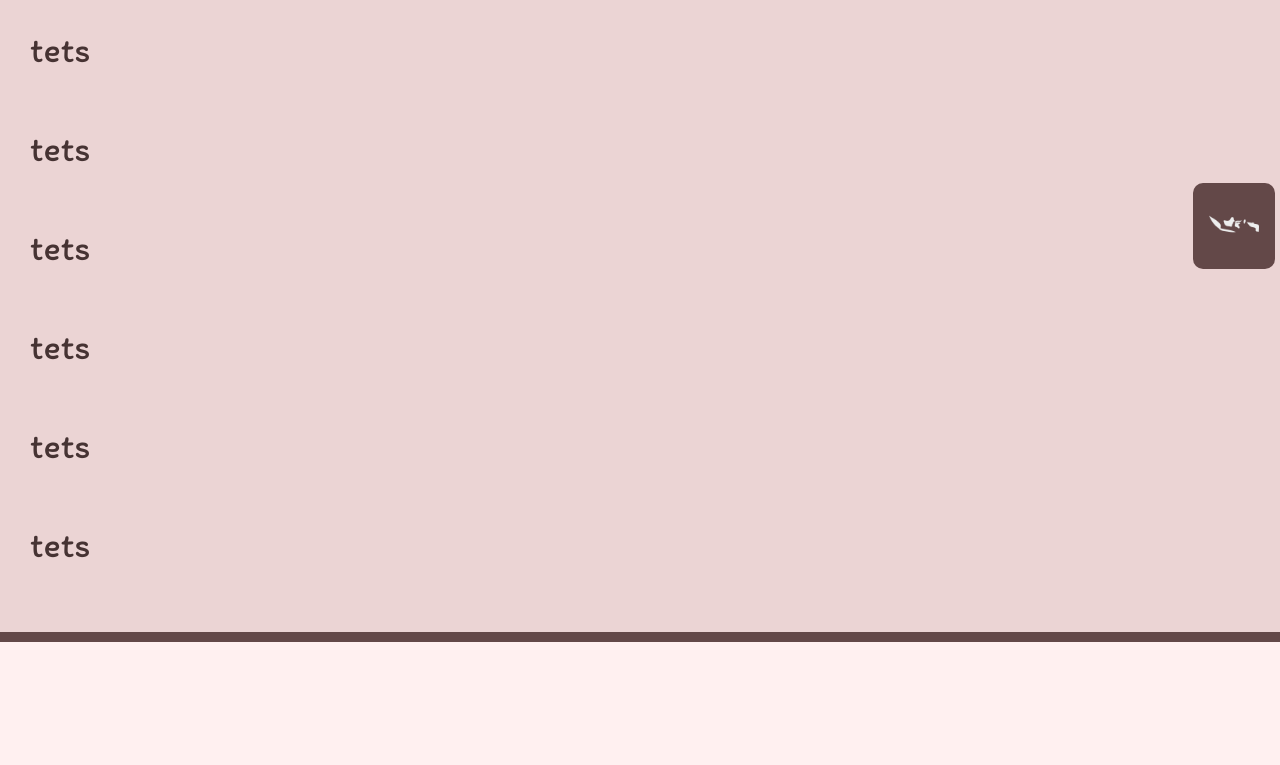
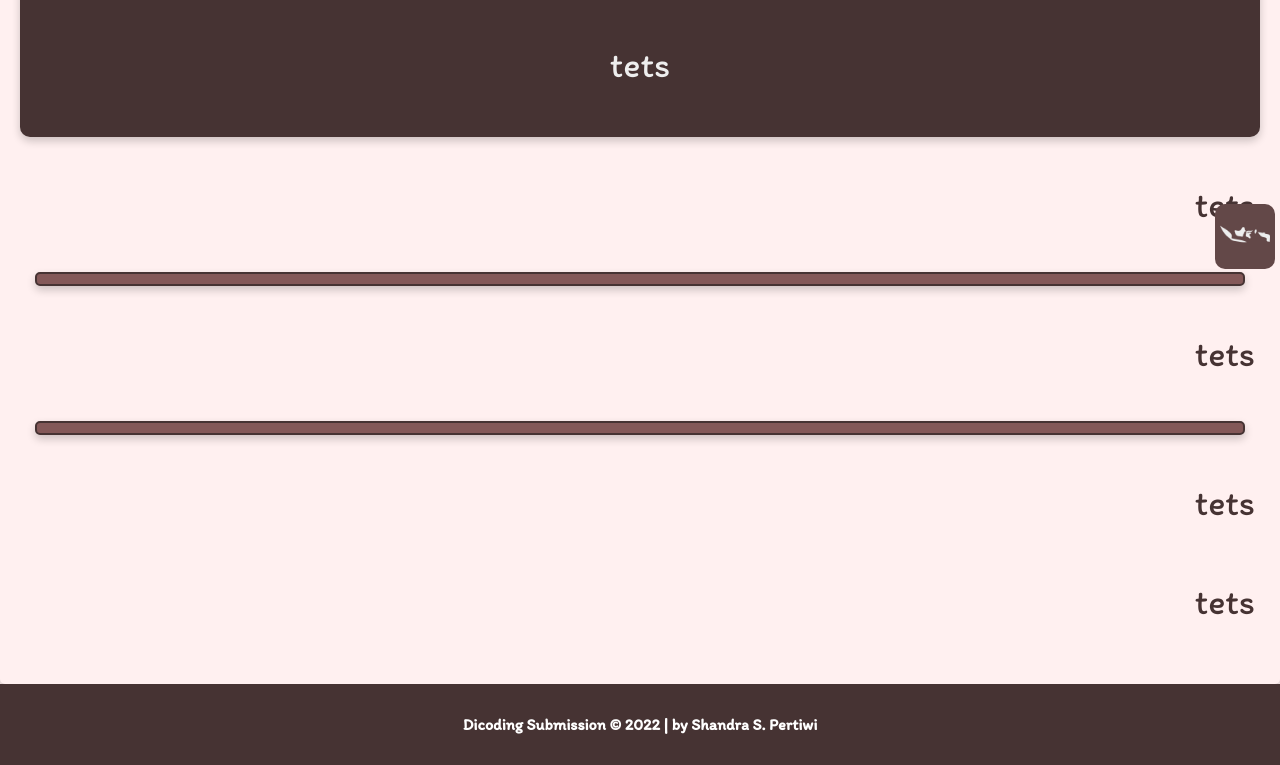
Before and after one commit to shandraspertiwi/test, a plain HTML site: page index.html in a window 1280 px wide. Shown: the part 526-1291 px from the top of the page. Before the commit the page ends 1168 px from the top, so only its background shows below. Drawn offline with Linux system fonts and the light colour scheme.

Commit message:
add footer

```diff
--- a/assets/style.css
+++ b/assets/style.css
@@ -67,8 +67,8 @@ nav>ul:first-child {
 .dropbtn {
     background-color:#634848;
     color: white;
-    padding: 16px;
-    font-size: 16px;
+    padding: 5px;
+    font-size: 18px;
     border: none;
     position: fixed;
     bottom: 0px;
@@ -342,7 +342,7 @@ footer {
     padding: 5px;
     color: white;
 
-    background-color: #634848;
+    background-color: #463333;
     text-align: center;
     font-weight: bold;
 }
--- a/index.html
+++ b/index.html
@@ -39,27 +39,32 @@
                 <a href="#">Link 3</a>
                 </div>
         </header>
-        <main>
-            <div>
-                <article>
+        <main class="flex-container card">
+            <div id="content" class="flex-container-column triple">
+                <article id="home" class="box card">
                     <p>tets
 
                     </p>
                     <p>tets
 
                     </p>
+                </article>
+                <article id="about">
                     <p>tets
 
                     </p>
+                    <section class="section-item card"></section>
                     <p>tets
 
                     </p>
+                    </section>
+                    <section class="section-item card"></section>
                     <p>tets
 
                     </p>
-                    <p>tets
-
-                    </p>
+                    </section>
+                </article>
+                <article>
                     <p>tets
 
                     </p>
@@ -70,7 +75,7 @@
             </aside>
         </main>
         <footer>
-
+            <p>Dicoding Submission &copy; 2022 | by Shandra S. Pertiwi</p>
         </footer>
     </body>
 </html>
```
